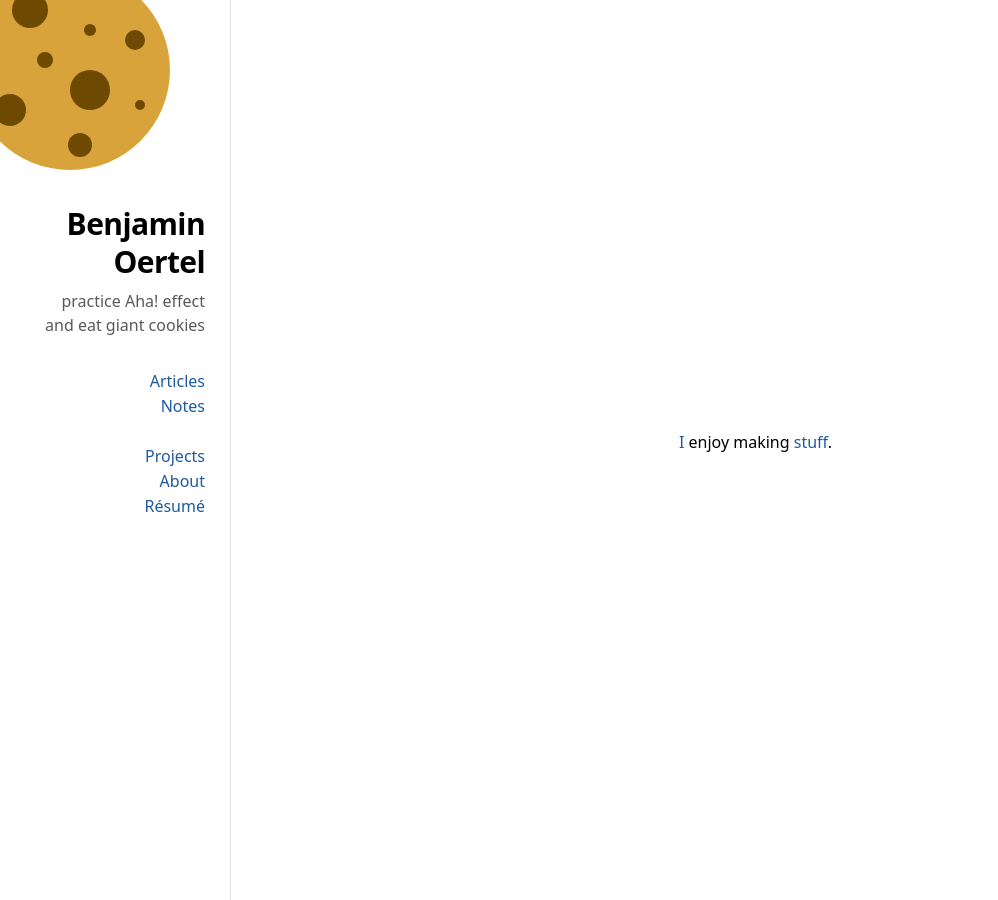
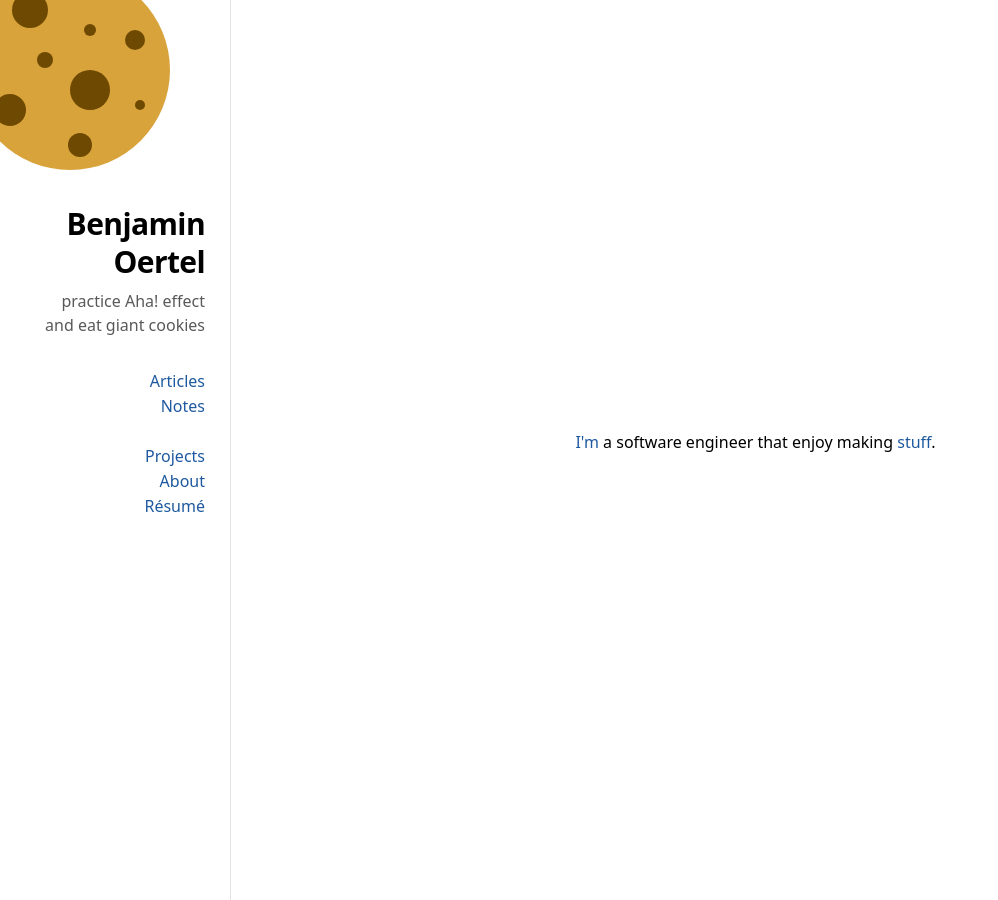
Before and after one commit to boertel/blog, a Jekyll site: the page built from index.html, in a window 1280 px wide. Shown: the whole page, without its empty margins (0-998 px from the left). Built offline with Jekyll 4.4.1, drawn with Linux system fonts in a browser that asks for light colours.

```diff
--- a/index.html
+++ b/index.html
@@ -5,5 +5,5 @@ title: blog
 
 
 <div class="intro">
-    <p><a href="/about">I</a> enjoy making <a href="/projects">stuff</a>.</p>
+    <p><a href="/about">I'm</a> a software engineer that enjoy making <a href="/projects">stuff</a>.</p>
 </div>
```
Also changed, not shown: og/python-postgres.png (added).
